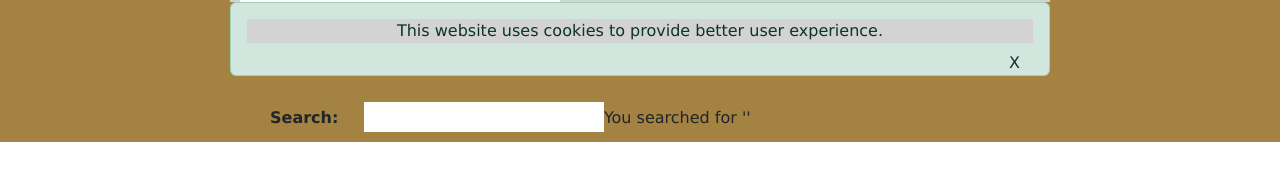
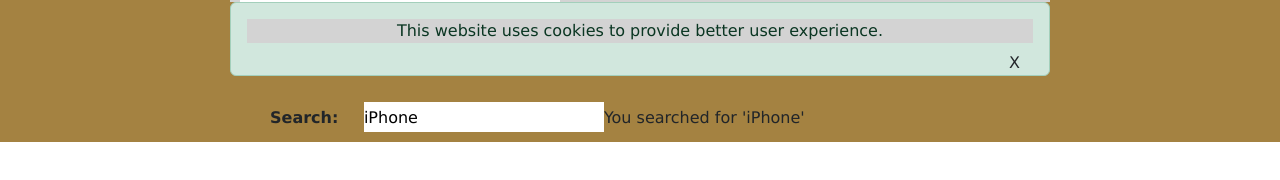
Before and after one commit to rithikeshsonu/AngularMastery, an Angular app: page / in a window 1280 px wide. Shown: the part 320-500 px from the top of the page. Built offline with nearby package versions, Linux system fonts and the light colour scheme.

Commit message:
2 Way Data Binding - FormsModule

```diff
--- a/src/app/search/search.component.html
+++ b/src/app/search/search.component.html
@@ -1,6 +1,8 @@
 <div class="search-div">
     <span> <b>Search: </b> </span>
-    <input type="text" (input)="changeSearchValue($event)">
+    <input type="text" [(ngModel)] = "searchValue">
+
+    <!-- <input type="text" (input)="changeSearchValue($event)">  -->
     <!-- When data is entered, it will emit the data into the event which is of type: any -->
      <span>You searched for '{{searchValue}}' </span>
 </div>
--- a/src/app/search/search.component.ts
+++ b/src/app/search/search.component.ts
@@ -1,14 +1,14 @@
 import { Component } from '@angular/core';
-
+import { FormsModule } from '@angular/forms';
 @Component({
   selector: 'app-search',
   standalone: true,
-  imports: [],
+  imports: [FormsModule],
   templateUrl: './search.component.html',
   styleUrl: './search.component.css'
 })
 export class SearchComponent {
-  searchValue = "";
+  searchValue = "iPhone";
   changeSearchValue(eventData: any){
     // console.log((<HTMLInputElement>eventData.target).value);
     this.searchValue = (<HTMLInputElement>eventData.target).value;
```
